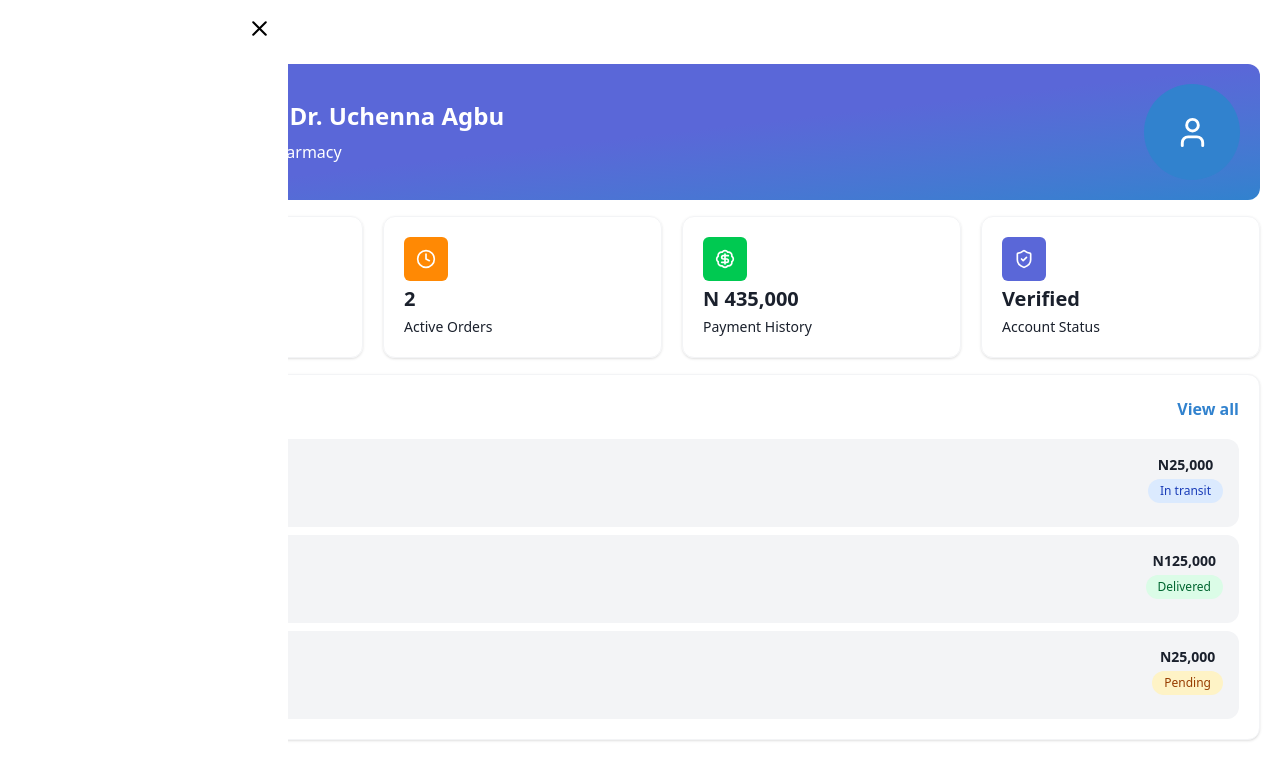
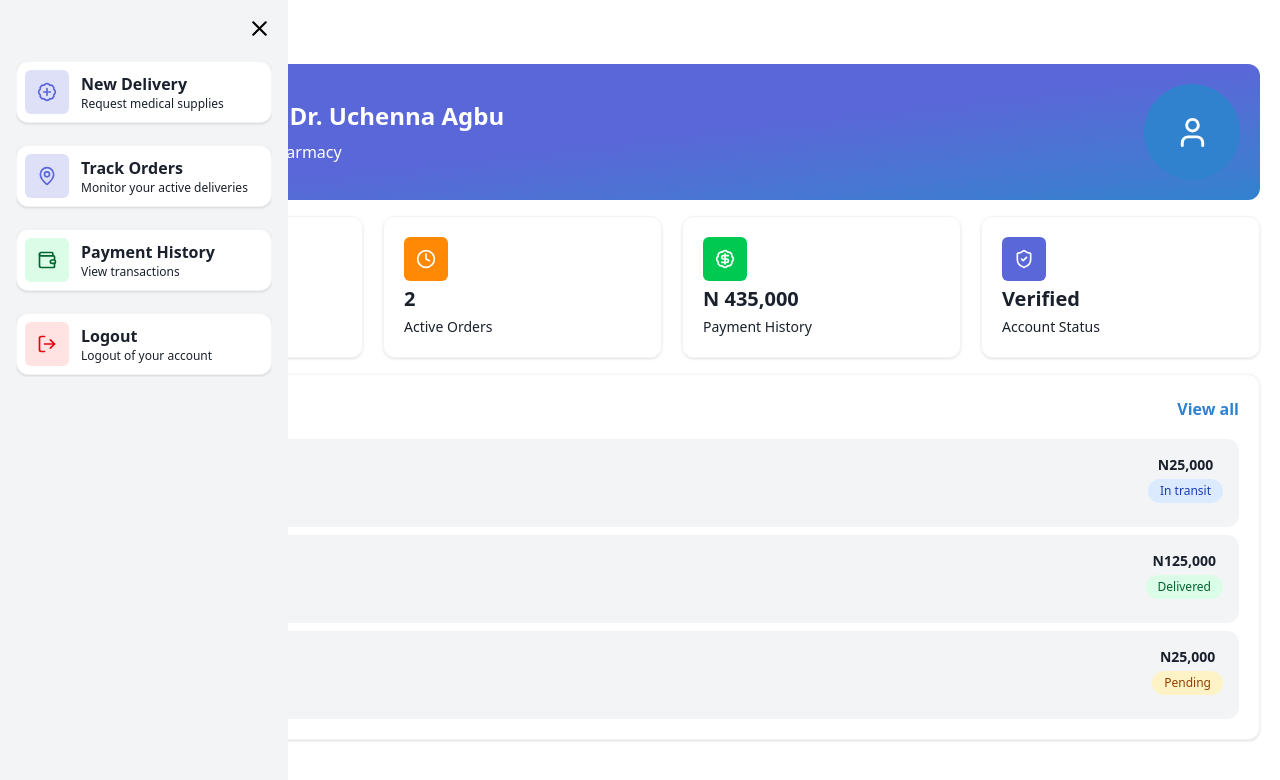
Before and after one commit to Uchenna99/Evtol-Delivery, a React (Vite) app: page /dashboard in a window 1280 px wide. Both pictures are taken after a click on the icon 96 px from the left and 31 px from the top of the page. Shown: the top 780 px of the page. Built offline with nearby package versions, Linux system fonts and the light colour scheme.

Commit message:
adding dashboard sidebar

```diff
--- a/src/pages/dashboard/DashboardLayout.tsx
+++ b/src/pages/dashboard/DashboardLayout.tsx
@@ -3,6 +3,7 @@ import { Outlet } from "react-router-dom";
 import SidebarOption from "./SidebarOption";
 import { motion } from "framer-motion";
 import { useState } from "react";
+import MobileSidebarOption from "./MobileSidebarOption";
 
 
 
@@ -36,7 +37,7 @@ const DashboardLayout = () => {
 
 
         {/* Mobile Side Bar */}
-        <motion.div className="w-72 min-w-72 h-full fixed top-0 z-100 bg-white p-4"
+        <motion.div className="w-72 min-w-72 h-full fixed top-0 z-100 bg-gray-100 p-4"
           initial={{x:'-100%', opacity:0}}
           animate={dropDown? {x:0, opacity:1}:{}}
           transition={{duration:0.3}}>
@@ -47,7 +48,17 @@ const DashboardLayout = () => {
                 onClick={()=> setDropDown(false)}
               />
             </div>
-            <div className="w-full flex flex-col gap-5"></div>
+            <div className="w-full flex flex-col gap-5 overflow-hidden mt-5">
+              {
+                sections.map((section, index)=>(
+                  <MobileSidebarOption
+                    key={index}
+                    section={section}
+                    dropDown={dropDown}
+                  />
+                ))
+              }
+            </div>
 
         </motion.div>
 
--- /dev/null
+++ b/src/pages/dashboard/MobileSidebarOption.tsx
@@ -0,0 +1,40 @@
+import { Link } from "react-router-dom";
+import { motion } from "framer-motion";
+
+interface Props {
+    section: any;
+    dropDown: boolean;
+}
+
+const MobileSidebarOption = ({ section, dropDown }:Props) => {
+  return (
+    <motion.div className="relative h-16"
+        initial={{x:'100%', opacity:0}}
+        animate={dropDown? {x:0, opacity:1}:{}}
+        transition={{duration:0.3, delay:0.2}}>
+
+        <Link to={''} className={`w-full bg-white flex items-center gap-3 rounded-xl p-2 border border-gray-100 transition-all duration-300
+            shadow-sm active::shadow-lg
+            ${section.value === 'Logout'? 'active::bg-red-100':'active::bg-gray-50'}`}
+            >
+
+            <div className="bg-white rounded-md z-20">
+                <div className={`w-11 aspect-square rounded-md grid place-items-center ${section.colour}`}>
+                    {section.icon}
+                </div>
+            </div>
+            <motion.div className="">
+                <p className="text-text font-semibold text-nowrap">
+                {section.value}
+                </p>
+                <p className="text-text text-xs text-nowrap">
+                {section.label}
+                </p>
+            </motion.div>
+        </Link>
+
+    </motion.div>
+  )
+}
+
+export default MobileSidebarOption;
```
